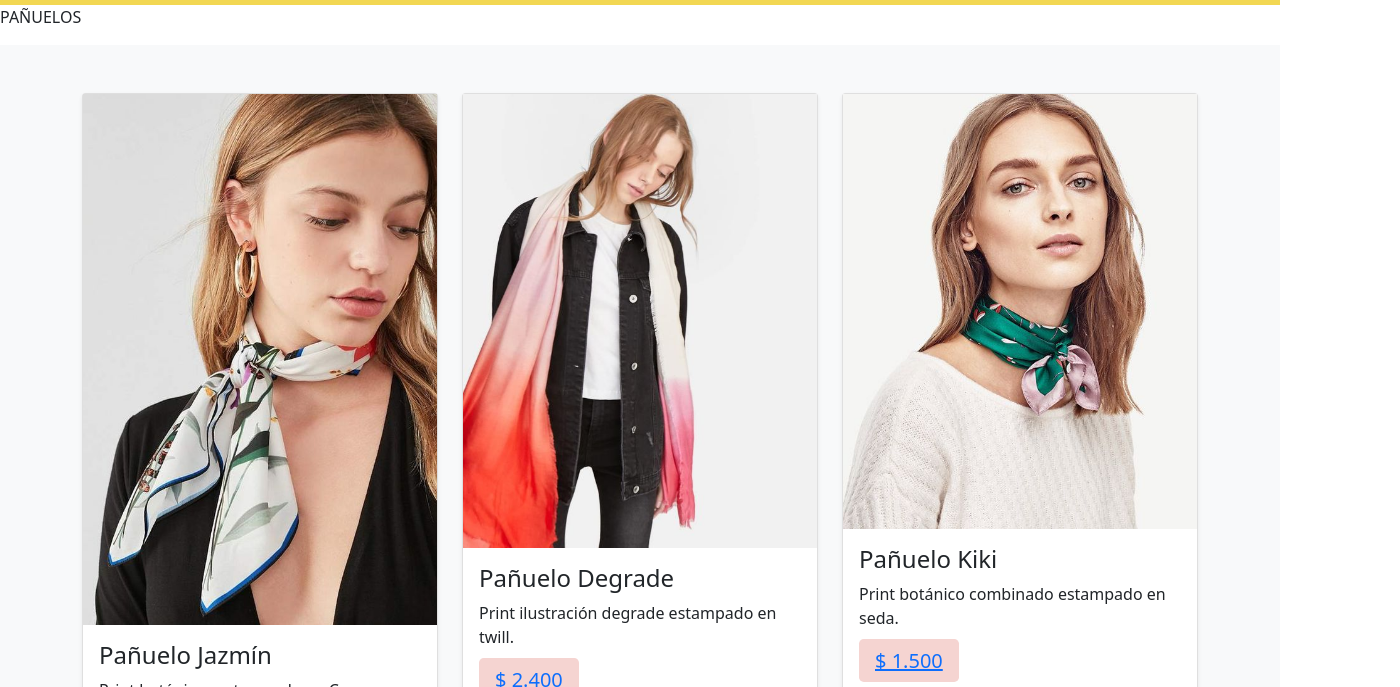
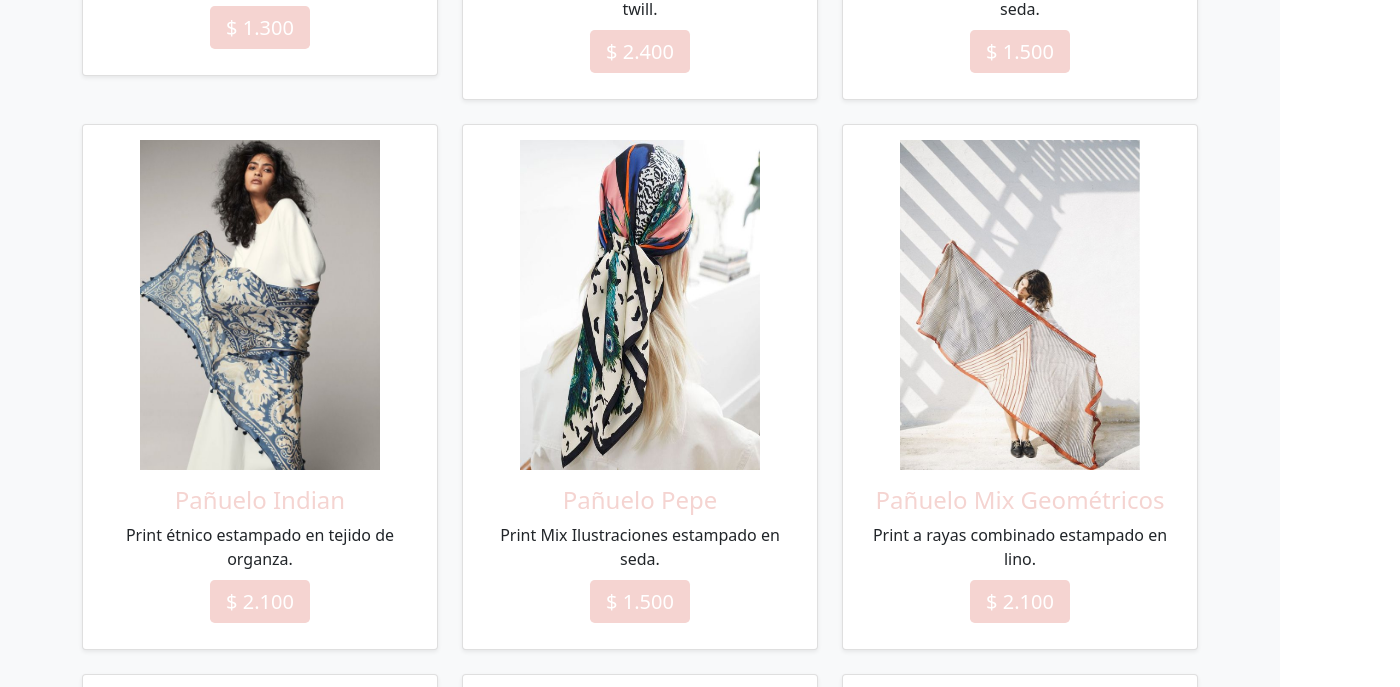
Before and after one commit to sandritakim/mi_proyecto, a plain HTML site: page views/scarf.html in a window 1280 px wide. Shown: the part 723-1410 px from the top of the page, 1400 px wide, since content can reach past the window. Drawn offline with nearby package versions, Linux system fonts and the light colour scheme; the site is published under a folder, as on GitHub Pages, so addresses that start at the root find nothing.

Commit message:
fix css scarf

```diff
--- a/views/scarf.html
+++ b/views/scarf.html
@@ -8,7 +8,7 @@
     <meta name="keywords" content="pañuelos, dibujos, Scarf, telas">
     <title>Pañuelos - Millie </title>
     <meta name="description" content=" Marca de pañuelos, con diseños únicos, divertidos y originales, para complementar nuestros outfits">
-    <link rel="stylesheet" href="/mi_proyecto/assets/styles.css">
+    <link rel="stylesheet" href="../assets/styles.css">
     <link href="https://cdn.jsdelivr.net/npm/bootstrap@5.0.0-beta3/dist/css/bootstrap.min.css" rel="stylesheet" integrity="sha384-eOJMYsd53ii+scO/bJGFsiCZc+5NDVN2yr8+0RDqr0Ql0h+rP48ckxlpbzKgwra6" crossorigin="anonymous">
     <link href="https://maxcdn.bootstrapcdn.com/font-awesome/4.7.0/css/font-awesome.min.css" rel="stylesheet">
 </head>
```
